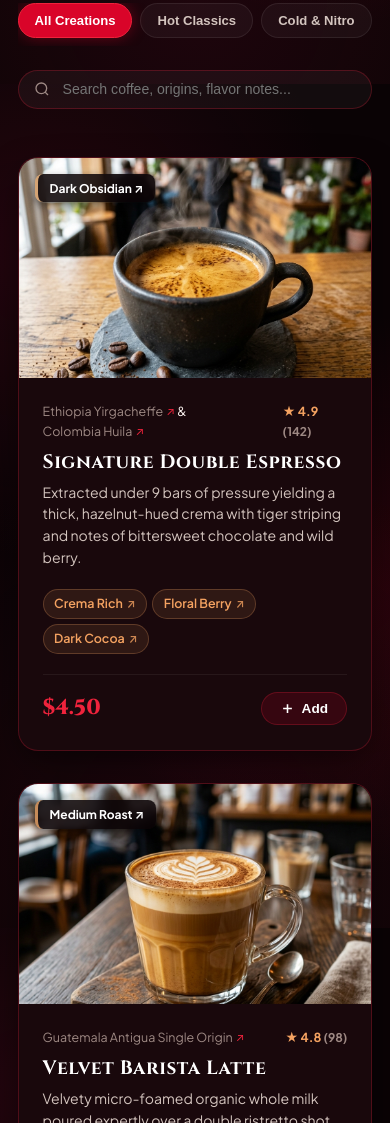
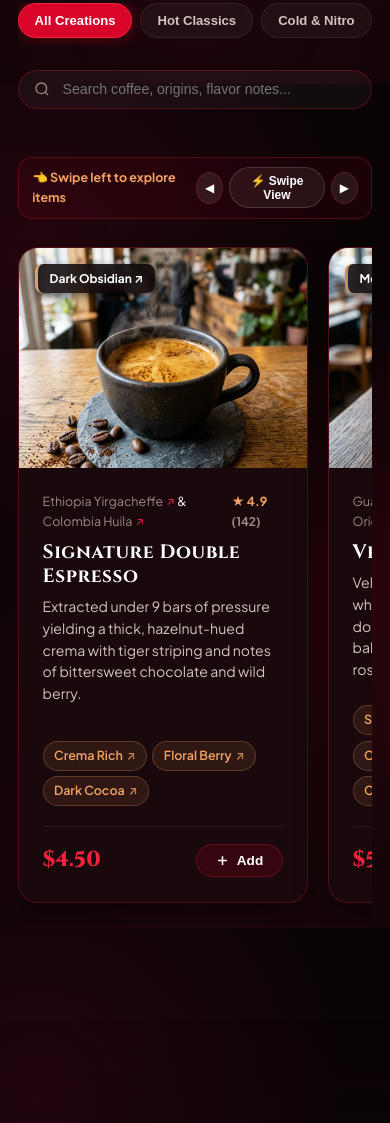
Before and after one commit to killeryt668-ops/WEB_PAGE_DEMO, a plain HTML site: page index.html in a window 390 px wide. Shown: the part 4980-6103 px from the top of the page. Drawn offline with Linux system fonts and the light colour scheme; a web font is replaced by a local one.

Commit message:
Add horizontal swipe/scroll option for items on mobile with navigation arrows and view toggle

```diff
--- a/app.js
+++ b/app.js
@@ -369,6 +369,26 @@ function renderProducts() {
     `;
   }).join('');
 }
+
+// --- MOBILE HORIZONTAL SWIPE / SCROLL NAVIGATION ---
+window.scrollProductsGrid = function (direction) {
+  const grid = document.getElementById('products-grid');
+  if (grid) {
+    const scrollAmount = (grid.clientWidth * 0.75) * direction;
+    grid.scrollBy({ left: scrollAmount, behavior: 'smooth' });
+  }
+};
+
+window.toggleMenuLayoutMode = function () {
+  const grid = document.getElementById('products-grid');
+  const label = document.getElementById('layout-mode-label');
+  if (grid) {
+    grid.classList.toggle('grid-mode');
+    const isGrid = grid.classList.contains('grid-mode');
+    if (label) label.textContent = isGrid ? '▦ Grid View' : '⚡ Swipe View';
+    showToast(isGrid ? '📱 Switched to Vertical Grid View' : '👈 Switched to Horizontal Swipe View');
+  }
+};
 
 // --- CART STATE MANAGEMENT ---
 window.addToCart = function (productId, customItem = null) {
--- a/index.html
+++ b/index.html
@@ -460,6 +460,20 @@
           </svg>
           <input type="text" id="search-input" class="search-input"
             placeholder="Search coffee, origins, flavor notes...">
+        </div>
+      </div>
+
+      <!-- Mobile Items Horizontal Swipe Controls Bar -->
+      <div class="mobile-items-scroll-bar">
+        <div class="mobile-scroll-hint">
+          <span>👈 Swipe left to explore items</span>
+        </div>
+        <div class="mobile-layout-toggle-group">
+          <button id="menu-prev-btn" class="mobile-scroll-arrow-btn" onclick="scrollProductsGrid(-1)" title="Scroll Left" aria-label="Scroll products left">◀</button>
+          <button id="menu-layout-toggle" class="mobile-mode-pill" onclick="toggleMenuLayoutMode()" title="Toggle Horizontal Swipe vs Vertical Grid">
+            <span id="layout-mode-label">⚡ Swipe View</span>
+          </button>
+          <button id="menu-next-btn" class="mobile-scroll-arrow-btn" onclick="scrollProductsGrid(1)" title="Scroll Right" aria-label="Scroll products right">▶</button>
         </div>
       </div>
 
--- a/styles.css
+++ b/styles.css
@@ -1313,6 +1313,10 @@ h6 {
 .search-input:focus {
   border-color: var(--crimson-light);
   box-shadow: 0 0 15px rgba(217, 4, 41, 0.3);
+}
+
+.mobile-items-scroll-bar {
+  display: none;
 }
 
 .products-grid {
@@ -2914,6 +2918,114 @@ h6 {
     gap: 0.65rem;
   }
 
+  /* Mobile Items Horizontal Scroll / Swipe Bar */
+  .mobile-items-scroll-bar {
+    display: flex;
+    justify-content: space-between;
+    align-items: center;
+    gap: 0.5rem;
+    margin-bottom: 1.25rem;
+    padding: 0.6rem 0.85rem;
+    background: rgba(217, 4, 41, 0.08);
+    border: 1px solid var(--crimson-border);
+    border-radius: var(--radius-md);
+  }
+
+  .mobile-scroll-hint {
+    font-size: 0.78rem;
+    font-weight: 700;
+    color: var(--crema-gold);
+    display: flex;
+    align-items: center;
+    gap: 0.35rem;
+  }
+
+  .mobile-layout-toggle-group {
+    display: flex;
+    align-items: center;
+    gap: 0.4rem;
+  }
+
+  .mobile-scroll-arrow-btn {
+    background: rgba(255, 255, 255, 0.08);
+    border: 1px solid var(--crimson-border);
+    color: var(--text-pure);
+    width: 32px;
+    height: 32px;
+    border-radius: 50%;
+    display: flex;
+    align-items: center;
+    justify-content: center;
+    font-size: 0.75rem;
+    cursor: pointer;
+    transition: all var(--transition-fast);
+  }
+
+  .mobile-scroll-arrow-btn:active {
+    background: var(--crimson-primary);
+    transform: scale(0.92);
+  }
+
+  .mobile-mode-pill {
+    background: rgba(255, 255, 255, 0.06);
+    border: 1px solid rgba(255, 255, 255, 0.15);
+    color: var(--text-pure);
+    padding: 0.35rem 0.75rem;
+    border-radius: var(--radius-full);
+    font-size: 0.75rem;
+    font-weight: 700;
+    cursor: pointer;
+    transition: all var(--transition-fast);
+  }
+
+  .mobile-mode-pill:active {
+    background: var(--crimson-primary);
+  }
+
+  /* Horizontal Swipe Carousel for Menu Products on Mobile */
+  .products-grid {
+    display: flex;
+    flex-direction: row;
+    overflow-x: auto;
+    scroll-snap-type: x mandatory;
+    gap: 1.25rem;
+    padding: 0.5rem 0.25rem 1.25rem;
+    -webkit-overflow-scrolling: touch;
+    scroll-behavior: smooth;
+  }
+
+  .products-grid::-webkit-scrollbar {
+    height: 6px;
+  }
+
+  .products-grid::-webkit-scrollbar-track {
+    background: rgba(255, 255, 255, 0.05);
+    border-radius: 3px;
+  }
+
+  .products-grid::-webkit-scrollbar-thumb {
+    background: var(--crimson-primary);
+    border-radius: 3px;
+  }
+
+  .products-grid .product-card {
+    flex: 0 0 min(290px, 82vw);
+    scroll-snap-align: start;
+  }
+
+  /* Toggle Vertical Grid Mode */
+  .products-grid.grid-mode {
+    display: grid;
+    grid-template-columns: 1fr;
+    overflow-x: visible;
+    padding: 0;
+  }
+
+  .products-grid.grid-mode .product-card {
+    flex: unset;
+    scroll-snap-align: unset;
+  }
+
   .player-button-row {
     flex-direction: column;
     align-items: stretch;
@@ -3069,11 +3181,6 @@ h6 {
     min-width: unset;
   }
 
-  .menu-grid {
-    grid-template-columns: 1fr;
-    gap: 1.25rem;
-  }
-
   .vinyl-record-housing {
     width: min(200px, 65vw);
     height: min(200px, 65vw);
```
